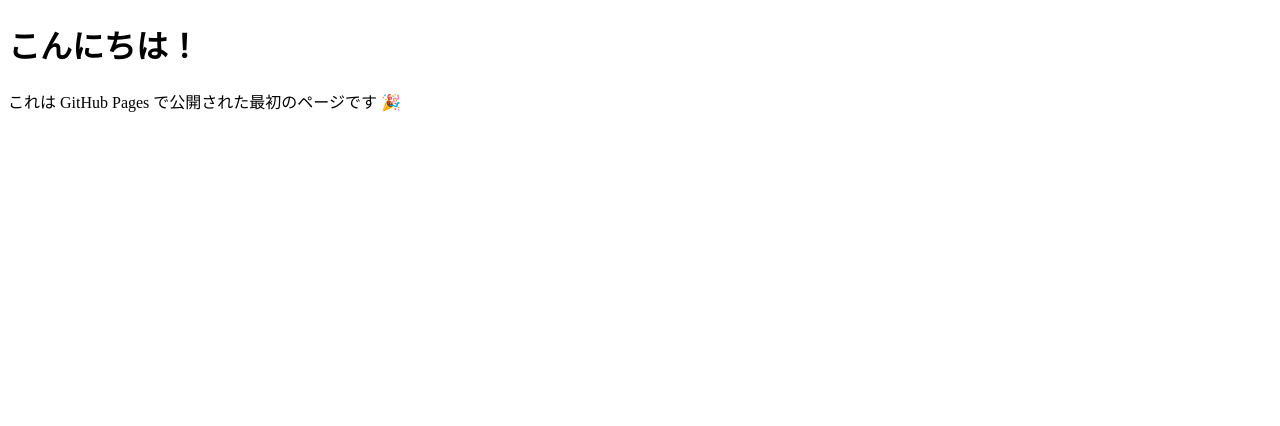
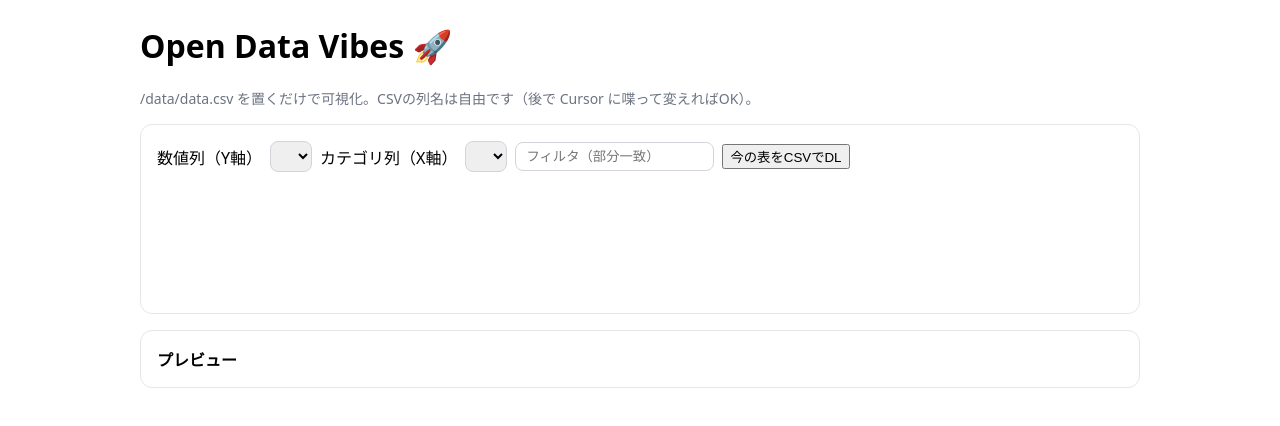
Before and after one commit to doraemon0218/my-project_2, a plain HTML site: page index.html in a window 1280 px wide. Drawn offline with nearby package versions, Linux system fonts and the light colour scheme.

Commit message:
Update index.html

```diff
--- a/index.html
+++ b/index.html
@@ -3,10 +3,49 @@
 <head>
   <meta charset="utf-8" />
   <meta name="viewport" content="width=device-width,initial-scale=1" />
-  <title>My GitHub Page</title>
+  <title>Open Data Vibes</title>
+  <link rel="preconnect" href="https://cdn.jsdelivr.net" />
+  <link rel="preconnect" href="https://cdnjs.cloudflare.com" />
+  <style>
+    body { font-family: system-ui, -apple-system, Segoe UI, sans-serif; margin: 24px; }
+    header { max-width: 1000px; margin: 0 auto 16px; }
+    .grid { display: grid; gap: 16px; grid-template-columns: 1fr; max-width: 1000px; margin: 0 auto; }
+    .card { border: 1px solid #e5e7eb; border-radius: 12px; padding: 16px; }
+    .row { display: flex; gap: 8px; flex-wrap: wrap; align-items: center; }
+    input, select { padding: 6px 10px; border: 1px solid #d1d5db; border-radius: 8px; }
+    table { width: 100%; border-collapse: collapse; }
+    th, td { padding: 8px; border-bottom: 1px solid #eee; text-align: left; }
+    .muted { color: #6b7280; font-size: 14px; }
+  </style>
+  <!-- CSVパース用（軽量） -->
+  <script src="https://cdn.jsdelivr.net/npm/papaparse@5.4.1/papaparse.min.js" defer></script>
+  <!-- チャート用（お手軽） -->
+  <script src="https://cdn.jsdelivr.net/npm/chart.js@4.4.1/dist/chart.umd.min.js" defer></script>
+  <script src="./script.js" type="module" defer></script>
 </head>
 <body>
-  <h1>こんにちは！</h1>
-  <p>これは GitHub Pages で公開された最初のページです 🎉</p>
+  <header>
+    <h1>Open Data Vibes 🚀</h1>
+    <p class="muted">/data/data.csv を置くだけで可視化。CSVの列名は自由です（後で Cursor に喋って変えればOK）。</p>
+  </header>
+
+  <section class="grid">
+    <div class="card">
+      <div class="row">
+        <label>数値列（Y軸）</label>
+        <select id="ySelect"></select>
+        <label>カテゴリ列（X軸）</label>
+        <select id="xSelect"></select>
+        <input id="filterInput" placeholder="フィルタ（部分一致）" />
+        <button id="downloadBtn">今の表をCSVでDL</button>
+      </div>
+      <canvas id="chart" height="120"></canvas>
+    </div>
+
+    <div class="card">
+      <div class="row"><strong>プレビュー</strong><span class="muted" id="meta"></span></div>
+      <table id="table"><thead></thead><tbody></tbody></table>
+    </div>
+  </section>
 </body>
 </html>
```
